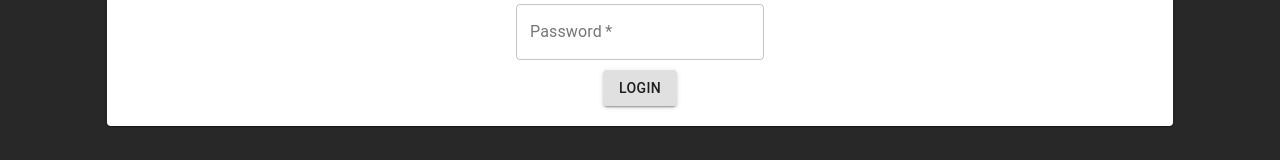
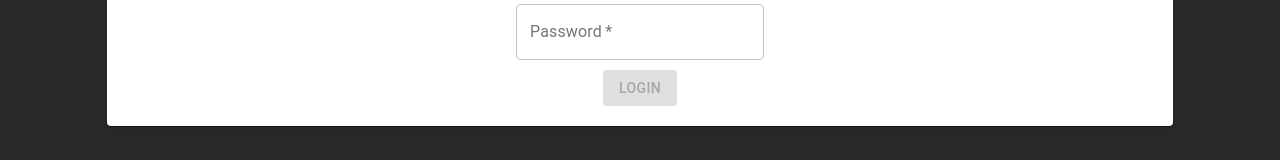
Before and after one commit to RuanMiguelGit/Recipes-App, a React (Create React App) app: page / in a window 1280 px wide. Shown: the part 388-548 px from the top of the page. Built offline with nearby package versions, Linux system fonts and the light colour scheme.

Commit message:
REQ 05 - Validating login form

```diff
--- a/src/components/InputText.js
+++ b/src/components/InputText.js
@@ -2,11 +2,12 @@ import React from 'react';
 import PropTypes from 'prop-types';
 import TextField from '@material-ui/core/TextField';
 
-const InputText = ({ name, label, updateState, value }) => (
+const InputText = ({ name, label, updateState, value, type }) => (
   <TextField
     variant="outlined"
     id={ name }
     label={ label }
+    type={ type }
     value={ value }
     onChange={ (evt) => updateState(evt.target.value) }
     inputProps={ { 'data-testid': name } }
@@ -19,6 +20,7 @@ InputText.propTypes = {
   label: PropTypes.string.isRequired,
   value: PropTypes.string.isRequired,
   updateState: PropTypes.func.isRequired,
+  type: PropTypes.string.isRequired,
 };
 
 export default InputText;
--- a/src/pages/Login.js
+++ b/src/pages/Login.js
@@ -1,4 +1,4 @@
-import React, { useState } from 'react';
+import React, { useEffect, useState } from 'react';
 import Card from '@material-ui/core/Card';
 import Grid from '@material-ui/core/Grid';
 import Button from '@material-ui/core/Button';
@@ -8,6 +8,27 @@ import './Login.css';
 const Login = () => {
   const [email, setEmail] = useState('');
   const [password, setPassword] = useState('');
+  const [disableSubmit, setDisableSubmit] = useState(true);
+
+  // Following RegEx found at: https://stackoverflow.com/questions/46155/how-to-validate-an-email-address-in-javascript
+  // I had to split the RegEx to fix the linter issues. I've found how to solve it here:
+  // https://stackoverflow.com/questions/12317049/how-to-split-a-long-regular-expression-into-multiple-lines-in-javascript
+  const validEmail = (userEmail) => {
+    const emailRegex = new RegExp([
+      '^(([^<>()[\\]\\.,;:\\s@\\"]+(\\.[^<>()',
+      '[\\]\\.,;:\\s@\\"]+)*)|(\\".+\\"))@(([^<>()',
+      '[\\]\\.,;:\\s@\\"]+\\.)+[^<>()[\\]\\.,;:\\s@\\"]{2,})$',
+    ].join(''));
+    return emailRegex.test(userEmail);
+  };
+  useEffect(() => {
+    const MINIMAL_PASSWORD_LENGTH = 6;
+    if (password.length > MINIMAL_PASSWORD_LENGTH && validEmail(email)) {
+      setDisableSubmit(false);
+    } else {
+      setDisableSubmit(true);
+    }
+  }, [password, email]);
 
   return (
     <Grid
@@ -21,6 +42,7 @@ const Login = () => {
           <InputText
             label="Email"
             name="email-input"
+            type="email"
             value={ email }
             updateState={ setEmail }
           />
@@ -31,7 +53,12 @@ const Login = () => {
             value={ password }
             updateState={ setPassword }
           />
-          <Button type="submit" variant="contained" data-testid="login-submit-btn">
+          <Button
+            type="submit"
+            variant="contained"
+            data-testid="login-submit-btn"
+            disabled={ disableSubmit }
+          >
             Login
           </Button>
         </Card>
```
Also changed, not shown: 1 other file (tests, documents, lock files or other folders).
